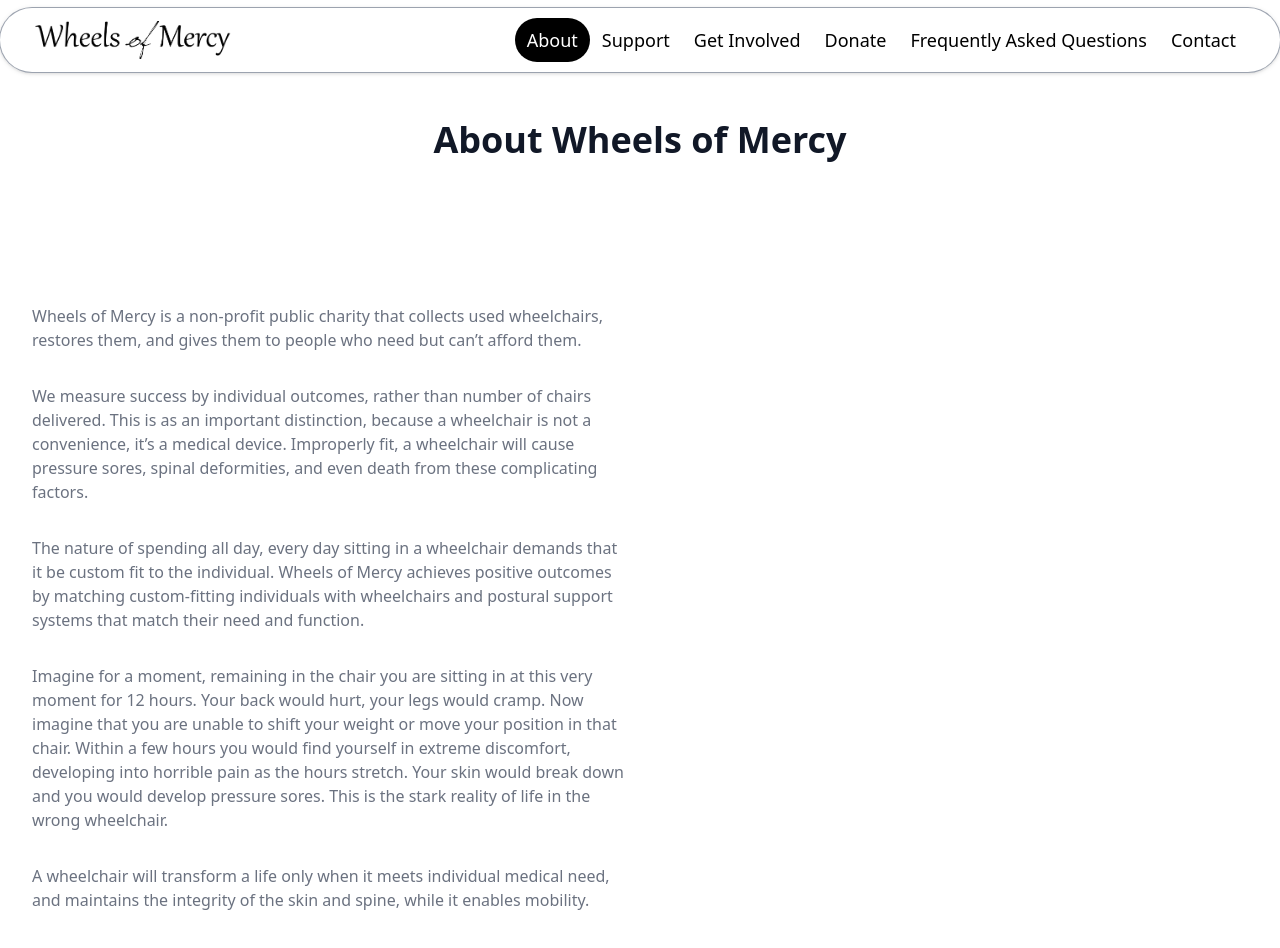
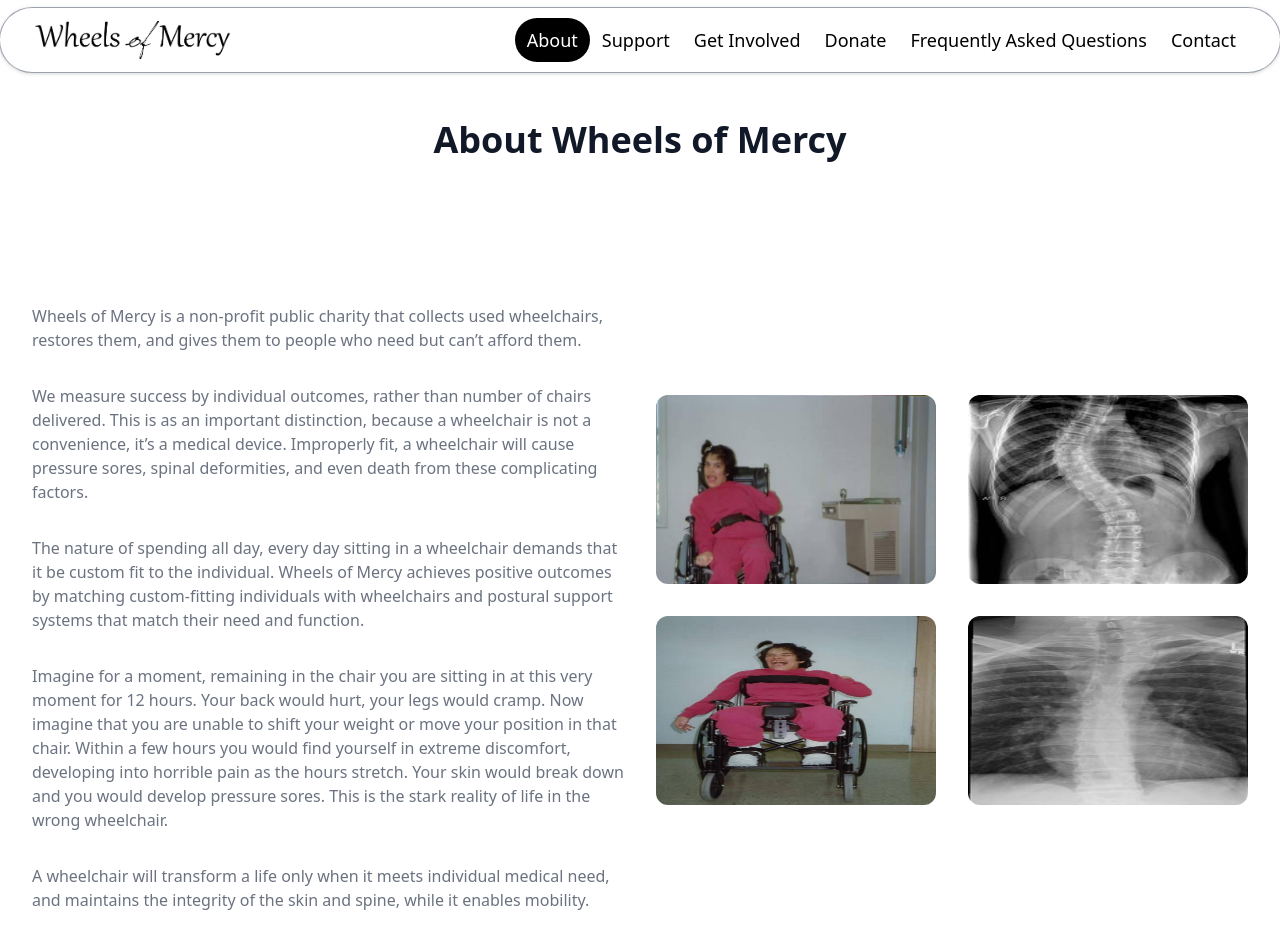
Before and after one commit to zachcygan/wheels-of-mercy, a Next.js app: page /about in a window 1280 px wide. Shown: the top 948 px of the page. Built offline with nearby package versions, Linux system fonts and the light colour scheme.

Commit message:
added hove to images in about WoM

```diff
--- a/src/components/aboutUs.tsx
+++ b/src/components/aboutUs.tsx
@@ -39,19 +39,22 @@
                             maintains the integrity of the skin and spine, while it enables mobility.
                         </p>
                     </div>
-                    <div className="grid grid-cols-2 grid-rows-2 gap-4 sm:gap-6 lg:gap-8">
-                        <div className='relative'>
+                    <div className="grid grid-cols-2 grid-rows-2 gap-4 sm:gap-6 lg:gap-8 ">
+                        <div className='relative hover:scale-110'>
                             <Img
                                 src='/assets/images/about3.jpg'
                                 alt='Bad wheel chair'
-                                fill
+                                width={500}
+                                height={500}
+                                className='rounded-xl '
                             />
                         </div>
-                        <div className='relative'>
+                        <div className='relative hover:scale-110'>
                             <Img
                                 src='/assets/images/about2.jpg'
                                 alt='Bad spine'
                                 fill
+                                className='rounded-xl'
                             />
                         </div>
                         <div className='relative'>
@@ -59,6 +62,7 @@
                                 src='/assets/images/about1.jpg'
                                 alt='Good wheel chair'
                                 fill
+                                className='rounded-xl hover:scale-110'
                             />
                         </div>
                         <div className='relative'>
@@ -66,6 +70,7 @@
                                 src='/assets/images/about4.jpg'
                                 alt='Good spine'
                                 fill
+                                className='rounded-xl hover:scale-110'
                             />
                         </div>
                     </div>
```
